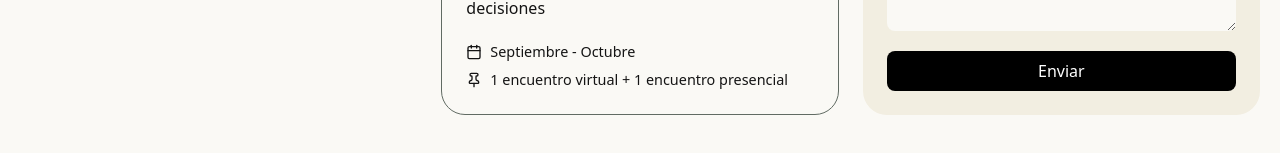
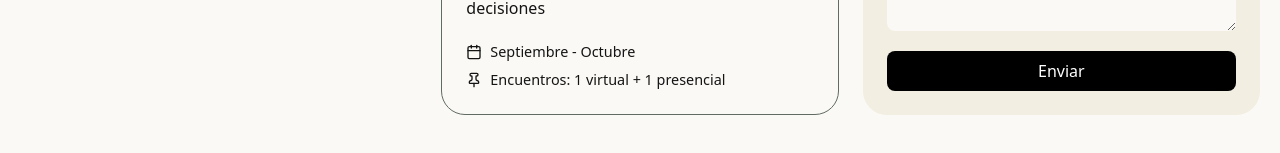
Before and after one commit to deadpine/nextgen, a Next.js app: page / in a window 1280 px wide. Shown: the part 4680-4833 px from the top of the page. Built offline with nearby package versions, Linux system fonts and the light colour scheme.

Commit message:
actualizar encuentros

```diff
--- a/src/app/page.tsx
+++ b/src/app/page.tsx
@@ -203,7 +203,7 @@ export default function Home() {
             </div>
             <div className="flex items-center gap-2">
               <Pin className="w-4 h-4" />
-              <p>1 encuentro virtual + 1 encuentro presencial</p>
+              <p>Encuentros: 1 virtual + 1 presencial</p>
             </div>
           </div>
         </div>
```
